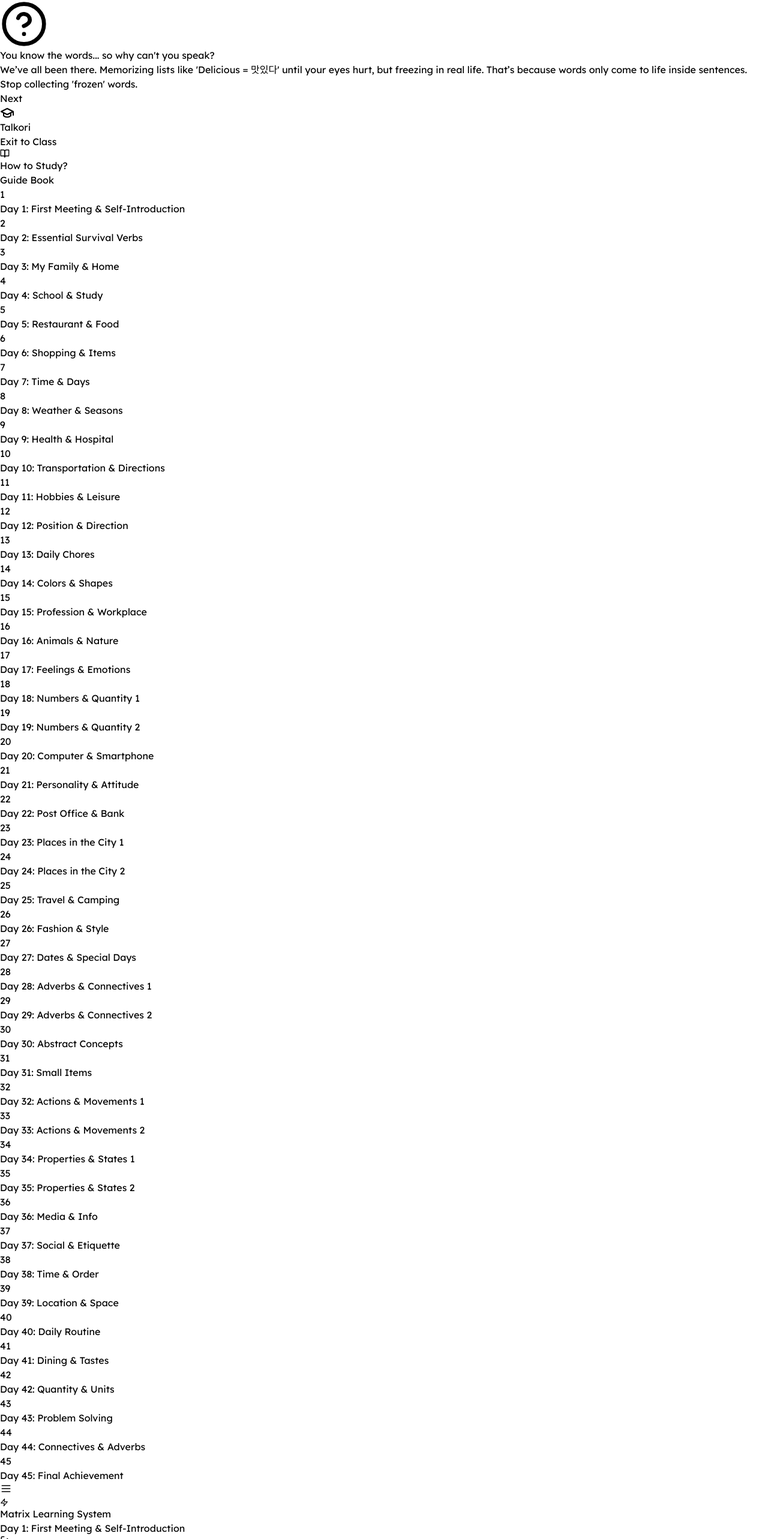
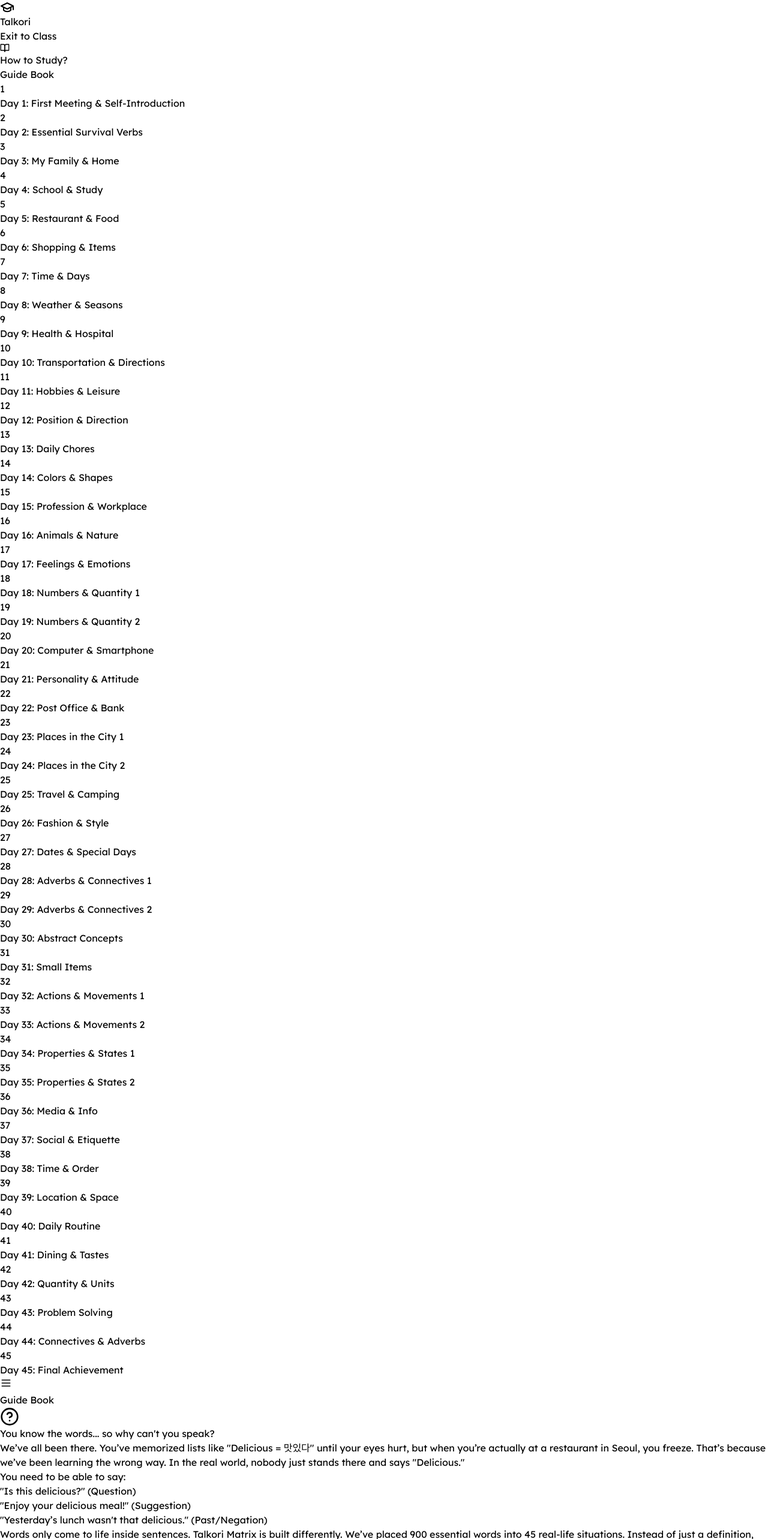
Before and after one commit to juryongkim/talkori-app, a React (Vite) app: page / in a window 1280 px wide. Shown: the top 2566 px of the page at 60% size. Built offline with nearby package versions, Linux system fonts and the light colour scheme.

Commit message:
Update App.jsx

```diff
--- a/src/App.jsx
+++ b/src/App.jsx
@@ -3,7 +3,7 @@
   Play, ChevronLeft, ChevronRight, Volume2,
   Menu, X, Zap, Gauge, ArrowLeft, LogOut,
   GraduationCap, LayoutGrid, Lock, Sparkles,
-  BookOpen, HelpCircle, Activity, Map, MessageCircle
+  BookOpen, HelpCircle, Activity, Map, MessageCircle, Lightbulb, Waves, Target
 } from 'lucide-react';
 
 import rawData from './data.json';
@@ -17,9 +17,10 @@
 const CDN_BASE_URL = `${BUNNY_CDN_HOST}/audio_tk`;
 
 const App = () => {
-  // 0. 데모 모드 및 가이드 상태 관리
+  // 0. 상태 관리
   const isDemoMode = new URLSearchParams(window.location.search).get('demo') === 'true';
-  const [showGuide, setShowGuide] = useState(true); // 앱 켜자마자 가이드 보이기 (true)
+  // 앱 처음 실행 시 true로 설정하여 가이드가 메인 화면에 보이게 함
+  const [showGuideMain, setShowGuideMain] = useState(true);
 
   // 1. 보안 장치
   const [isAuthorized, setIsAuthorized] = useState(true);
@@ -71,7 +72,7 @@
     }
   }, [CURRICULUM]);
 
-  useEffect(() => { stopCurrentAudio(); }, [activeWord, activeChapter, showGuide]);
+  useEffect(() => { stopCurrentAudio(); }, [activeWord, activeChapter, showGuideMain]);
 
   const stopCurrentAudio = () => {
     if (audioRef.current) {
@@ -90,7 +91,6 @@
 
   const getAudioUrl = (wordId, exIndex = null) => {
     const cleanId = String(wordId).trim();
-    // [중요] 모든 파일은 .mp3 (소문자) 기준입니다.
     if (exIndex === null) return `${CDN_BASE_URL}/w_${cleanId}.mp3`;
     const formattedNum = String(exIndex + 1).padStart(2, '0');
     return `${CDN_BASE_URL}/w_${cleanId}_ex_${formattedNum}.mp3`;
@@ -108,85 +108,134 @@
     }
   };
 
-  // --- 가이드 컴포넌트 (Carousel) ---
-  const GuideOverlay = () => {
-    const [slide, setSlide] = useState(0);
-    const slides = [
-      {
-        title: "You know the words... so why can't you speak?",
-        desc: "We’ve all been there. Memorizing lists like 'Delicious = 맛있다' until your eyes hurt, but freezing in real life. That’s because words only come to life inside sentences.",
-        icon: <HelpCircle size={80} className="text-[#3713ec] mb-4" />,
-        sub: "Stop collecting 'frozen' words."
-      },
-      {
-        title: "1 Word x 10 Faces",
-        desc: "Instead of just a definition, we give you 10 different 'expressions' for every single word. Past, future, questions, and even 'Banmal'.",
-        icon: <div className="relative mb-4">
-                <MessageCircle size={80} className="text-[#3713ec]" />
-                <span className="absolute top-1/2 left-1/2 -translate-x-1/2 -translate-y-1/2 text-white font-bold text-xl">x10</span>
-              </div>,
-        sub: "Master questions, past tense, and casual talk all at once."
-      },
-      {
-        title: "Waveform Shadowing",
-        desc: "Don't just look—listen and overlap. Match your voice to the native speaker’s rhythm. When your waves align, you’re officially speaking like a local.",
-        icon: <Activity size={80} className="text-[#3713ec] mb-4" />,
-        sub: "Visualize your voice and match the native waveform."
-      },
-      {
-        title: "Your 45-Day Roadmap",
-        desc: "Every word comes with 10 magic sentences. From convenience stores to blind dates, learn words where they actually happen.",
-        icon: <Map size={80} className="text-[#3713ec] mb-4" />,
-        sub: "Ready to step into your first situation?",
-        isLast: true
-      }
-    ];
+  // --- [NEW] 메인 화면용 가이드 컴포넌트 ---
+  const GuideBook = () => {
+    return (
+      <div className="flex-1 overflow-y-auto p-6 md:p-10 custom-scrollbar bg-white">
+        <header className="mb-8 flex items-center justify-between md:hidden">
+          <button onClick={() => setIsSidebarOpen(true)} className="p-2 bg-slate-50 rounded-lg shadow-sm mr-4"><Menu size={20}/></button>
+          <h2 className="text-xl font-bold text-slate-900">Guide Book</h2>
+          <div className="w-10"></div> {/* 공간 맞춤용 */}
+        </header>
 
-    return (
-      <div className="fixed inset-0 z-[9999] bg-white flex flex-col items-center justify-center p-6 animate-in fade-in duration-300">
-        <div className="max-w-md w-full text-center flex flex-col items-center">
-          <div className="mb-6 transform transition-all duration-500 hover:scale-110">
-            {slides[slide].icon}
-          </div>
-          <h2 className="text-2xl md:text-3xl font-black text-slate-900 mb-4 leading-tight">
-            {slides[slide].title}
-          </h2>
-          <p className="text-slate-500 font-medium leading-relaxed mb-8">
-            {slides[slide].desc}
-          </p>
-          <div className="bg-slate-50 px-4 py-2 rounded-lg border border-slate-100 text-xs font-bold text-[#3713ec] mb-10">
-            {slides[slide].sub}
-          </div>
+        <div className="max-w-4xl mx-auto space-y-12 pb-16">
 
-          <div className="flex gap-2 mb-8">
-            {slides.map((_, i) => (
-              <div key={i} className={`h-2 rounded-full transition-all duration-300 ${i === slide ? 'w-8 bg-[#3713ec]' : 'w-2 bg-slate-200'}`}></div>
-            ))}
-          </div>
+          {/* Section 1: Emotional Opening */}
+          <section className="animate-in slide-in-from-bottom-4 duration-500">
+            <div className="flex items-center gap-3 mb-4">
+              <HelpCircle size={32} className="text-[#3713ec]" />
+              <h1 className="text-3xl md:text-4xl font-black text-slate-900 tracking-tight leading-tight">
+                You know the words... so why can't you speak?
+              </h1>
+            </div>
+            <p className="text-lg text-slate-600 leading-relaxed mb-6">
+              We’ve all been there. You’ve memorized lists like "Delicious = 맛있다" until your eyes hurt, but when you’re actually at a restaurant in Seoul, you freeze. That’s because we’ve been learning the wrong way. In the real world, nobody just stands there and says "Delicious."
+            </p>
+            <div className="bg-slate-50 p-6 rounded-2xl border-l-4 border-[#3713ec] mb-6">
+              <h3 className="font-bold text-lg mb-3 text-slate-800">You need to be able to say:</h3>
+              <ul className="space-y-2 text-slate-600 font-medium">
+                <li className="flex items-center gap-2"><span className="text-[#3713ec]">"Is this delicious?"</span> (Question)</li>
+                <li className="flex items-center gap-2"><span className="text-[#3713ec]">"Enjoy your delicious meal!"</span> (Suggestion)</li>
+                <li className="flex items-center gap-2"><span className="text-[#3713ec]">"Yesterday’s lunch wasn't that delicious."</span> (Past/Negation)</li>
+              </ul>
+            </div>
+            <p className="text-lg text-slate-600 leading-relaxed">
+              Words only come to life inside sentences. <span className="font-bold text-[#3713ec]">Talkori Matrix</span> is built differently. We’ve placed 900 essential words into 45 real-life situations. Instead of just a definition, we give you <span className="font-bold">10 different "expressions" (Matrix sentences)</span> for every single word.
+            </p>
+          </section>
 
-          <div className="w-full flex gap-4">
-            {slide > 0 && (
-              <button onClick={() => setSlide(slide - 1)} className="flex-1 py-4 rounded-xl font-bold text-slate-400 hover:bg-slate-50 transition-colors">
-                Back
-              </button>
-            )}
+          {/* Key Features Grid */}
+          <section className="grid grid-cols-1 md:grid-cols-3 gap-6 animate-in slide-in-from-bottom-4 duration-700 delay-150">
+            <div className="bg-blue-50/50 p-6 rounded-2xl border border-blue-100/50 hover:shadow-md transition-shadow">
+              <Map size={32} className="text-[#3713ec] mb-4" />
+              <h3 className="font-bold text-xl mb-2">Living Context</h3>
+              <p className="text-slate-600 text-sm">From convenience stores to your first "Sogaeting" (blind date)—learn words where they actually happen.</p>
+            </div>
+            <div className="bg-purple-50/50 p-6 rounded-2xl border border-purple-100/50 hover:shadow-md transition-shadow">
+              <MessageCircle size={32} className="text-purple-600 mb-4" />
+              <h3 className="font-bold text-xl mb-2">10-Way Transformation</h3>
+              <p className="text-slate-600 text-sm">Past, future, questions, and even "Banmal". We cover every angle so the patterns stick.</p>
+            </div>
+            <div className="bg-indigo-50/50 p-6 rounded-2xl border border-indigo-100/50 hover:shadow-md transition-shadow">
+              <Waves size={32} className="text-indigo-600 mb-4" />
+              <h3 className="font-bold text-xl mb-2">Waveform Shadowing</h3>
+              <p className="text-slate-600 text-sm">Don't just look—listen and overlap. Match your voice to the native speaker’s Waveform.</p>
+            </div>
+          </section>
+
+          <hr className="border-slate-200 my-12" />
+
+          {/* Section 2: Practical Learning Guide */}
+          <section className="animate-in slide-in-from-bottom-4 duration-700 delay-300">
+            <div className="flex items-center gap-3 mb-6">
+              <Target size={32} className="text-[#3713ec]" />
+              <h2 className="text-2xl md:text-3xl font-bold text-slate-900">
+                Your 100% Success Guide: Speak 10 Times with 1 Word
+              </h2>
+            </div>
+            <p className="text-lg text-slate-600 leading-relaxed mb-8">
+              Every word in this app comes with 10 magic sentences. These aren't just random examples—they are a <span className="font-bold">Spiral Learning System</span> designed to master every speaking pattern you’ll ever need. Here is your roadmap:
+            </p>
+
+            <div className="space-y-6">
+              {/* Step 1 */}
+              <div className="flex gap-4">
+                <div className="flex flex-col items-center">
+                  <div className="w-10 h-10 rounded-full bg-[#3713ec] text-white flex items-center justify-center font-bold shrink-0">1</div>
+                  <div className="w-0.5 h-full bg-slate-200 my-2"></div>
+                </div>
+                <div>
+                  <h3 className="font-bold text-xl mb-2">Dive into the Context</h3>
+                  <p className="text-slate-600 mb-3">If today’s theme is 'Day 5: Restaurants,' imagine you are sitting in a cozy spot in Myeongdong. Check the word and try the first 3 sentences to get the conversation started.</p>
+                  <div className="bg-slate-100 p-3 rounded-lg text-sm text-slate-700 font-medium korean-text">
+                    (Ex: "이 비빔밥 맛있어요!" or "맛있는 것 추천해주세요.")
+                  </div>
+                </div>
+              </div>
+              {/* Step 2 */}
+              <div className="flex gap-4">
+                <div className="flex flex-col items-center">
+                  <div className="w-10 h-10 rounded-full bg-[#3713ec] text-white flex items-center justify-center font-bold shrink-0">2</div>
+                  <div className="w-0.5 h-full bg-slate-200 my-2"></div>
+                </div>
+                <div>
+                  <h3 className="font-bold text-xl mb-2">Expand Time & Logic</h3>
+                  <p className="text-slate-600 mb-3">Real conversations move through time. Use Sentences 4 to 6 to talk about your past experiences, future plans, or to politely say "no."</p>
+                  <div className="bg-slate-100 p-3 rounded-lg text-sm text-slate-700 font-medium korean-text">
+                    (Ex: "어제 점심은 맛있었어요," "내일은 맛있는 거 먹을 거예요," or "맛없어요.")
+                  </div>
+                </div>
+              </div>
+              {/* Step 3 */}
+              <div className="flex gap-4">
+                <div className="flex flex-col items-center">
+                  <div className="w-10 h-10 rounded-full bg-[#3713ec] text-white flex items-center justify-center font-bold shrink-0">3</div>
+                </div>
+                <div>
+                  <h3 className="font-bold text-xl mb-2">Master the Nuance</h3>
+                  <p className="text-slate-600 mb-3">Korean is all about who you're talking to. Use Sentence 9 to learn how to talk to friends (Banmal) and Sentence 10 to learn Idioms that make you sound like a total pro.</p>
+                  <div className="bg-slate-100 p-3 rounded-lg text-sm text-slate-700 font-medium korean-text">
+                    (Ex: "야, 이거 진짜 맛있다!" or "둘이 먹다 하나가 죽어도 모를 맛이에요!")
+                  </div>
+                </div>
+              </div>
+            </div>
+          </section>
+
+          {/* Start Button */}
+          <div className="flex justify-center pt-8 animate-in slide-in-from-bottom-4 duration-700 delay-500">
             <button
-              onClick={() => {
-                if (slides[slide].isLast) {
-                  setShowGuide(false);
-                } else {
-                  setSlide(slide + 1);
-                }
-              }}
-              className="flex-1 py-4 bg-[#3713ec] text-white rounded-xl font-bold shadow-lg shadow-[#3713ec]/30 hover:scale-105 transition-transform"
+              onClick={() => setShowGuideMain(false)} // 클릭 시 가이드 숨김
+              className="px-10 py-4 bg-[#3713ec] text-white text-lg font-bold rounded-xl shadow-xl shadow-[#3713ec]/30 hover:scale-105 hover:bg-[#2a0eb5] transition-all flex items-center gap-3"
             >
-              {slides[slide].isLast ? "Start Learning 🚀" : "Next"}
+              Stop collecting "frozen" words. Start Speaking Now! 🚀
             </button>
           </div>
         </div>
       </div>
     );
   };
+
 
   // --- 메인 렌더링 ---
   if (!isAuthorized) {
@@ -206,13 +255,9 @@
   return (
     <div className="flex h-screen bg-[#f6f6f8] font-sans text-slate-800 overflow-hidden relative">
 
-      {/* 가이드 오버레이 (showGuide가 true일 때만 보임) */}
-      {showGuide && <GuideOverlay />}
-
       {/* Sidebar */}
-      <div className={`fixed inset-y-0 left-0 z-50 w-72 bg-white transform transition-transform duration-300 md:relative md:translate-x-0 ${isSidebarOpen ? 'translate-x-0' : '-translate-x-full'} border-r border-slate-200 shadow-xl md:shadow-none`}>
-        <div className="flex flex-col h-full">
-          <div className="p-6 border-b border-slate-50">
+      <div className={`fixed inset-y-0 left-0 z-50 w-72 bg-white transform transition-transform duration-300 md:relative md:translate-x-0 ${isSidebarOpen ? 'translate-x-0' : '-translate-x-full'} border-r border-slate-200 shadow-xl md:shadow-none flex flex-col h-full`}>
+          <div className="p-6 border-b border-slate-50 shrink-0">
             <div onClick={handleExit} className="flex items-center gap-3 cursor-pointer group">
               <div className="w-10 h-10 bg-[#3713ec] rounded-xl flex items-center justify-center shadow-lg group-hover:rotate-6 transition-transform">
                 <GraduationCap className="text-white" size={24} />
@@ -227,17 +272,17 @@
           </div>
 
           <div className="flex-1 overflow-y-auto p-4 custom-scrollbar">
-            {/* [NEW] 가이드 열기 버튼 추가 */}
+            {/* 가이드 열기 버튼 (언제든 다시 보기) */}
             <div
-              onClick={() => { setShowGuide(true); setIsSidebarOpen(false); }}
-              className="flex items-center gap-4 p-3 mb-4 rounded-xl bg-blue-50 border border-blue-100 cursor-pointer hover:bg-blue-100 transition-colors"
+              onClick={() => { setShowGuideMain(true); setActiveWord(null); setIsSidebarOpen(false); }}
+              className={`flex items-center gap-4 p-3 mb-4 rounded-xl border cursor-pointer transition-colors ${showGuideMain ? 'bg-blue-50 border-blue-100' : 'bg-white border-slate-100 hover:bg-slate-50'}`}
             >
-              <div className="w-8 h-8 rounded-full bg-blue-200 flex items-center justify-center text-blue-600">
+              <div className={`w-8 h-8 rounded-full flex items-center justify-center ${showGuideMain ? 'bg-blue-200 text-blue-600' : 'bg-slate-100 text-slate-400'}`}>
                 <BookOpen size={16} />
               </div>
               <div>
-                <h3 className="font-bold text-sm text-blue-800">How to Study?</h3>
-                <p className="text-[10px] text-blue-500 font-bold uppercase">Guide Book</p>
+                <h3 className={`font-bold text-sm ${showGuideMain ? 'text-blue-800' : 'text-slate-700'}`}>How to Study?</h3>
+                <p className={`text-[10px] font-bold uppercase ${showGuideMain ? 'text-blue-500' : 'text-slate-400'}`}>Guide Book</p>
               </div>
             </div>
 
@@ -245,13 +290,13 @@
 
             {/* 커리큘럼 리스트 */}
             {CURRICULUM.map((chapter, idx) => (
-              <div key={idx} onClick={() => { setActiveChapter(chapter); setActiveWord(null); setIsSidebarOpen(false); }}
-                className={`flex items-start gap-4 p-3 rounded-xl cursor-pointer transition-all mb-2 ${activeChapter.chapterId === chapter.chapterId ? 'bg-[#3713ec]/5 border border-[#3713ec]/10' : 'hover:bg-slate-50'}`}>
-                <div className={`w-8 h-8 rounded-full flex items-center justify-center shrink-0 font-bold text-xs ${activeChapter.chapterId === chapter.chapterId ? 'bg-[#3713ec] text-white' : 'bg-slate-100 text-slate-400'}`}>
+              <div key={idx} onClick={() => { setActiveChapter(chapter); setActiveWord(null); setShowGuideMain(false); setIsSidebarOpen(false); }}
+                className={`flex items-start gap-4 p-3 rounded-xl cursor-pointer transition-all mb-2 ${!showGuideMain && activeChapter.chapterId === chapter.chapterId ? 'bg-[#3713ec]/5 border border-[#3713ec]/10' : 'hover:bg-slate-50'}`}>
+                <div className={`w-8 h-8 rounded-full flex items-center justify-center shrink-0 font-bold text-xs ${!showGuideMain && activeChapter.chapterId === chapter.chapterId ? 'bg-[#3713ec] text-white' : 'bg-slate-100 text-slate-400'}`}>
                   {chapter.chapterId}
                 </div>
                 <div className="flex-1 overflow-hidden">
-                  <h3 className={`font-bold text-sm truncate ${activeChapter.chapterId === chapter.chapterId ? 'text-[#3713ec]' : 'text-slate-600'}`}>{chapter.title}</h3>
+                  <h3 className={`font-bold text-sm truncate ${!showGuideMain && activeChapter.chapterId === chapter.chapterId ? 'text-[#3713ec]' : 'text-slate-600'}`}>{chapter.title}</h3>
                 </div>
               </div>
             ))}
@@ -268,19 +313,22 @@
           </div>
 
           {isDemoMode && (
-             <div className="p-4 border-t border-slate-100 bg-gradient-to-b from-white to-slate-50">
+             <div className="p-4 border-t border-slate-100 bg-gradient-to-b from-white to-slate-50 shrink-0">
                 <button onClick={handleExit} className="w-full py-4 bg-slate-900 text-white font-bold rounded-xl text-xs hover:bg-black hover:scale-[1.02] transition-all shadow-lg flex items-center justify-center gap-2">
                     <Sparkles size={16} className="text-yellow-400 fill-current"/> Unlock All Content
                 </button>
              </div>
           )}
-        </div>
       </div>
 
+      {/* 메인 콘텐츠 영역 */}
       <div className="flex-1 flex flex-col h-full relative overflow-hidden">
-        {!activeWord ? (
-          /* DASHBOARD VIEW */
-          <div className="flex-1 overflow-y-auto p-6 md:p-10 custom-scrollbar">
+        {showGuideMain ? (
+          /* [NEW] 가이드북 화면 (앱 실행 시 최초 표시) */
+          <GuideBook />
+        ) : !activeWord ? (
+          /* DASHBOARD VIEW (단어 목록) */
+          <div className="flex-1 overflow-y-auto p-6 md:p-10 custom-scrollbar animate-in fade-in duration-300">
             <header className="mb-8 flex items-center justify-between">
               <button onClick={() => setIsSidebarOpen(true)} className="md:hidden p-2 bg-white rounded-lg shadow-sm mr-4"><Menu size={20}/></button>
               <div className="flex-1">
@@ -304,8 +352,8 @@
             </div>
           </div>
         ) : (
-          /* MATRIX VIEW */
-          <div className="flex-1 flex flex-col overflow-hidden bg-[#f6f6f8]">
+          /* MATRIX VIEW (학습 화면) */
+          <div className="flex-1 flex flex-col overflow-hidden bg-[#f6f6f8] animate-in fade-in duration-300">
             <header className="bg-white border-b border-slate-200 px-6 py-4 flex justify-between items-center shrink-0">
               <button onClick={() => setActiveWord(null)} className="flex items-center gap-2 text-slate-500 font-bold text-sm hover:text-[#3713ec] transition-all">
                 <ArrowLeft size={18} /> Back to List
```
